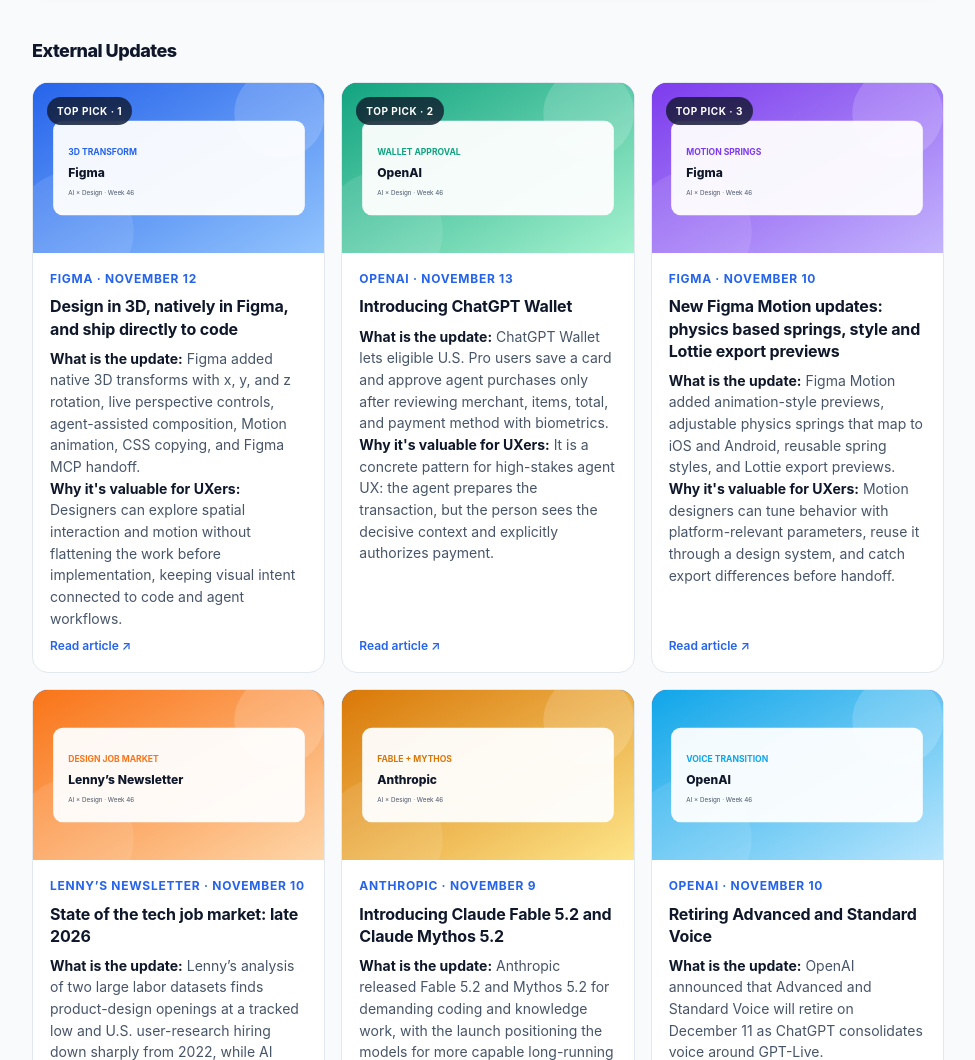
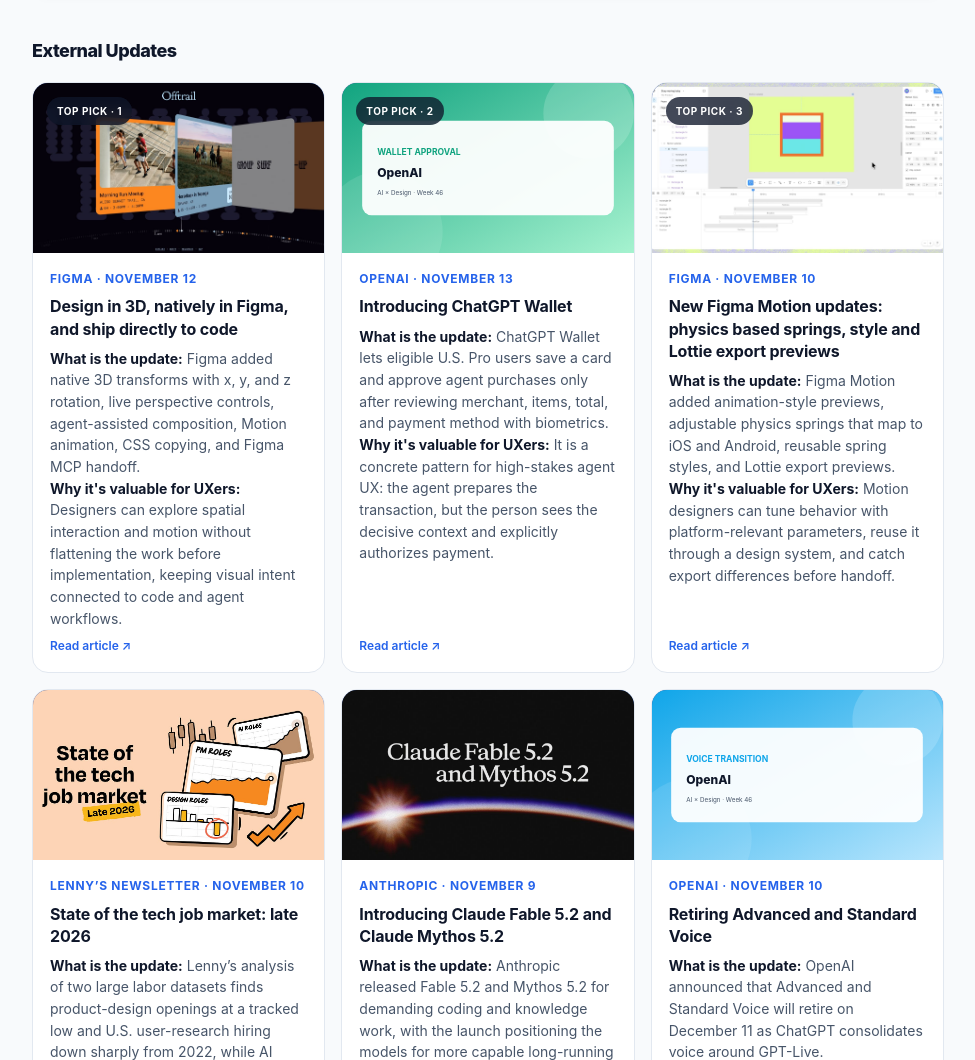
Before and after one commit to monicamin-glitch/automated-AI-UX-Newsletters, a plain HTML site: page index.html in a window 1280 px wide. Shown: the part 1971-3031 px from the top of the page, without its empty margins (152-1127 px from the left). Drawn offline with Linux system fonts and the light colour scheme.

Commit message:
Digest: Week of November 9, 2026

```diff
--- a/index.html
+++ b/index.html
@@ -413,11 +413,11 @@
       </div>
       <div class="section-header"><h2 class="section-title">External Updates</h2></div>
       <div class="external-card-grid">
-        <a class="masonry-card" data-published-date="2026-11-12" href="https://www.figma.com/release-notes/design-in-3d-natively-in-figma-and-ship-directly-to-code/" target="_blank" rel="noopener noreferrer"><div class="masonry-card-image"><img src="assets/week46/01-figma-3d.svg" alt="Conceptual 3D transform scene in Figma"><span class="masonry-card-rank">Top pick · 1</span></div><div class="masonry-card-body"><div class="masonry-card-source">Figma · November 12</div><h3 class="masonry-card-title">Design in 3D, natively in Figma, and ship directly to code</h3><div class="masonry-card-summary"><p><strong>What is the update:</strong> Figma added native 3D transforms with x, y, and z rotation, live perspective controls, agent-assisted composition, Motion animation, CSS copying, and Figma MCP handoff.</p><p><strong>Why it's valuable for UXers:</strong> Designers can explore spatial interaction and motion without flattening the work before implementation, keeping visual intent connected to code and agent workflows.</p></div><span class="masonry-card-action">Read article ↗</span></div></a>
+        <a class="masonry-card" data-published-date="2026-11-12" href="https://www.figma.com/release-notes/design-in-3d-natively-in-figma-and-ship-directly-to-code/" target="_blank" rel="noopener noreferrer"><div class="masonry-card-image"><img src="assets/week46/01-figma-3d.jpg" alt="Figma 3D transform product demonstration"><span class="masonry-card-rank">Top pick · 1</span></div><div class="masonry-card-body"><div class="masonry-card-source">Figma · November 12</div><h3 class="masonry-card-title">Design in 3D, natively in Figma, and ship directly to code</h3><div class="masonry-card-summary"><p><strong>What is the update:</strong> Figma added native 3D transforms with x, y, and z rotation, live perspective controls, agent-assisted composition, Motion animation, CSS copying, and Figma MCP handoff.</p><p><strong>Why it's valuable for UXers:</strong> Designers can explore spatial interaction and motion without flattening the work before implementation, keeping visual intent connected to code and agent workflows.</p></div><span class="masonry-card-action">Read article ↗</span></div></a>
         <a class="masonry-card" data-published-date="2026-11-13" href="https://help.openai.com/en/articles/6825453-chatgpt-release-notes" target="_blank" rel="noopener noreferrer"><div class="masonry-card-image"><img src="assets/week46/02-openai-wallet.svg" alt="Conceptual wallet approval and biometric confirmation flow"><span class="masonry-card-rank">Top pick · 2</span></div><div class="masonry-card-body"><div class="masonry-card-source">OpenAI · November 13</div><h3 class="masonry-card-title">Introducing ChatGPT Wallet</h3><div class="masonry-card-summary"><p><strong>What is the update:</strong> ChatGPT Wallet lets eligible U.S. Pro users save a card and approve agent purchases only after reviewing merchant, items, total, and payment method with biometrics.</p><p><strong>Why it's valuable for UXers:</strong> It is a concrete pattern for high-stakes agent UX: the agent prepares the transaction, but the person sees the decisive context and explicitly authorizes payment.</p></div><span class="masonry-card-action">Read article ↗</span></div></a>
-        <a class="masonry-card" data-published-date="2026-11-10" href="https://www.figma.com/release-notes/" target="_blank" rel="noopener noreferrer"><div class="masonry-card-image"><img src="assets/week46/03-figma-motion.svg" alt="Conceptual motion curve and spring preview interface"><span class="masonry-card-rank">Top pick · 3</span></div><div class="masonry-card-body"><div class="masonry-card-source">Figma · November 10</div><h3 class="masonry-card-title">New Figma Motion updates: physics based springs, style and Lottie export previews</h3><div class="masonry-card-summary"><p><strong>What is the update:</strong> Figma Motion added animation-style previews, adjustable physics springs that map to iOS and Android, reusable spring styles, and Lottie export previews.</p><p><strong>Why it's valuable for UXers:</strong> Motion designers can tune behavior with platform-relevant parameters, reuse it through a design system, and catch export differences before handoff.</p></div><span class="masonry-card-action">Read article ↗</span></div></a>
-        <a class="masonry-card" data-published-date="2026-11-10" href="https://www.lennysnewsletter.com/p/state-of-the-tech-job-market-late" target="_blank" rel="noopener noreferrer"><div class="masonry-card-image"><img src="assets/week46/04-lenny-job-market.svg" alt="Conceptual chart showing declining design and research roles"></div><div class="masonry-card-body"><div class="masonry-card-source">Lenny’s Newsletter · November 10</div><h3 class="masonry-card-title">State of the tech job market: late 2026</h3><div class="masonry-card-summary"><p><strong>What is the update:</strong> Lenny’s analysis of two large labor datasets finds product-design openings at a tracked low and U.S. user-research hiring down sharply from 2022, while AI capability is becoming expected across roles.</p><p><strong>Why it's valuable for UXers:</strong> UX leaders can use the evidence to discuss staffing, career resilience, and why faster AI-assisted delivery must not erase design judgment or user research.</p></div><span class="masonry-card-action">Read article ↗</span></div></a>
-        <a class="masonry-card" data-published-date="2026-11-09" href="https://www.anthropic.com/claude-fable-and-mythos-5-2" target="_blank" rel="noopener noreferrer"><div class="masonry-card-image"><img src="assets/week46/05-anthropic-models.svg" alt="Conceptual paired Anthropic model cards"></div><div class="masonry-card-body"><div class="masonry-card-source">Anthropic · November 9</div><h3 class="masonry-card-title">Introducing Claude Fable 5.2 and Claude Mythos 5.2</h3><div class="masonry-card-summary"><p><strong>What is the update:</strong> Anthropic released Fable 5.2 and Mythos 5.2 for demanding coding and knowledge work, with the launch positioning the models for more capable long-running agent tasks.</p><p><strong>Why it's valuable for UXers:</strong> UX teams evaluating design-to-code and research agents should retest quality, controllability, and cost instead of assuming a model upgrade improves the experience automatically.</p></div><span class="masonry-card-action">Read article ↗</span></div></a>
+        <a class="masonry-card" data-published-date="2026-11-10" href="https://www.figma.com/release-notes/" target="_blank" rel="noopener noreferrer"><div class="masonry-card-image"><img src="assets/week46/03-figma-motion.jpg" alt="Figma Motion product demonstration"><span class="masonry-card-rank">Top pick · 3</span></div><div class="masonry-card-body"><div class="masonry-card-source">Figma · November 10</div><h3 class="masonry-card-title">New Figma Motion updates: physics based springs, style and Lottie export previews</h3><div class="masonry-card-summary"><p><strong>What is the update:</strong> Figma Motion added animation-style previews, adjustable physics springs that map to iOS and Android, reusable spring styles, and Lottie export previews.</p><p><strong>Why it's valuable for UXers:</strong> Motion designers can tune behavior with platform-relevant parameters, reuse it through a design system, and catch export differences before handoff.</p></div><span class="masonry-card-action">Read article ↗</span></div></a>
+        <a class="masonry-card" data-published-date="2026-11-10" href="https://www.lennysnewsletter.com/p/state-of-the-tech-job-market-late" target="_blank" rel="noopener noreferrer"><div class="masonry-card-image"><img src="assets/week46/04-lenny-job-market.jpg" alt="State of the tech job market article cover"></div><div class="masonry-card-body"><div class="masonry-card-source">Lenny’s Newsletter · November 10</div><h3 class="masonry-card-title">State of the tech job market: late 2026</h3><div class="masonry-card-summary"><p><strong>What is the update:</strong> Lenny’s analysis of two large labor datasets finds product-design openings at a tracked low and U.S. user-research hiring down sharply from 2022, while AI capability is becoming expected across roles.</p><p><strong>Why it's valuable for UXers:</strong> UX leaders can use the evidence to discuss staffing, career resilience, and why faster AI-assisted delivery must not erase design judgment or user research.</p></div><span class="masonry-card-action">Read article ↗</span></div></a>
+        <a class="masonry-card" data-published-date="2026-11-09" href="https://www.anthropic.com/claude-fable-and-mythos-5-2" target="_blank" rel="noopener noreferrer"><div class="masonry-card-image"><img src="assets/week46/05-anthropic-models.jpg" alt="Claude Fable 5.2 and Mythos 5.2 article visual"></div><div class="masonry-card-body"><div class="masonry-card-source">Anthropic · November 9</div><h3 class="masonry-card-title">Introducing Claude Fable 5.2 and Claude Mythos 5.2</h3><div class="masonry-card-summary"><p><strong>What is the update:</strong> Anthropic released Fable 5.2 and Mythos 5.2 for demanding coding and knowledge work, with the launch positioning the models for more capable long-running agent tasks.</p><p><strong>Why it's valuable for UXers:</strong> UX teams evaluating design-to-code and research agents should retest quality, controllability, and cost instead of assuming a model upgrade improves the experience automatically.</p></div><span class="masonry-card-action">Read article ↗</span></div></a>
         <a class="masonry-card" data-published-date="2026-11-10" href="https://help.openai.com/en/articles/6825453-chatgpt-release-notes" target="_blank" rel="noopener noreferrer"><div class="masonry-card-image"><img src="assets/week46/06-openai-voice.svg" alt="Conceptual voice waveform transition to GPT-Live"></div><div class="masonry-card-body"><div class="masonry-card-source">OpenAI · November 10</div><h3 class="masonry-card-title">Retiring Advanced and Standard Voice</h3><div class="masonry-card-summary"><p><strong>What is the update:</strong> OpenAI announced that Advanced and Standard Voice will retire on December 11 as ChatGPT consolidates voice around GPT-Live.</p><p><strong>Why it's valuable for UXers:</strong> Conversation designers and researchers need to revisit voice prototypes and expectations because continuity, personality, and interaction behavior may shift when a familiar mode disappears.</p></div><span class="masonry-card-action">Read article ↗</span></div></a>
       </div>
     </div>
```
Also changed, not shown: assets/media-manifest.json, assets/week46/01-figma-3d.jpg (added), assets/week46/03-figma-motion.jpg (added), assets/week46/04-lenny-job-market.jpg (added), assets/week46/05-anthropic-models.jpg (added).
